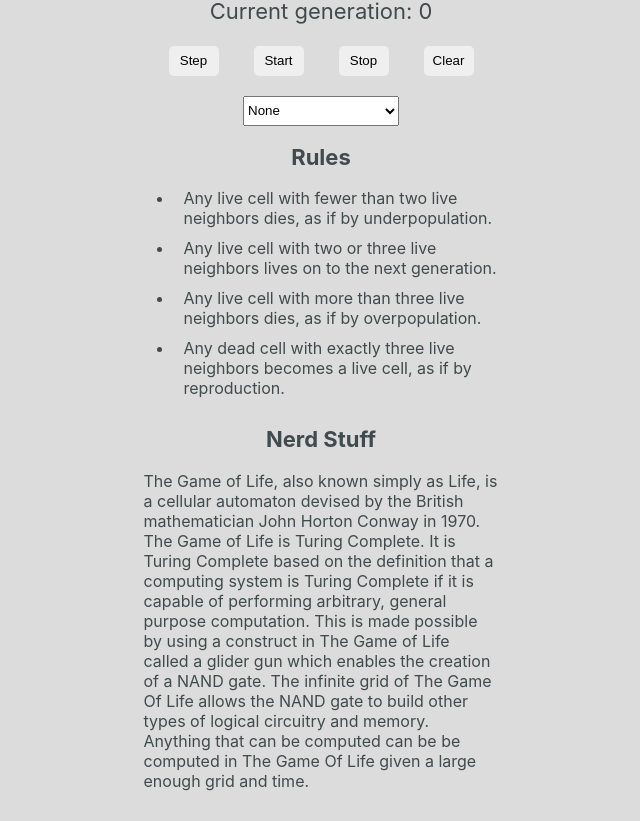
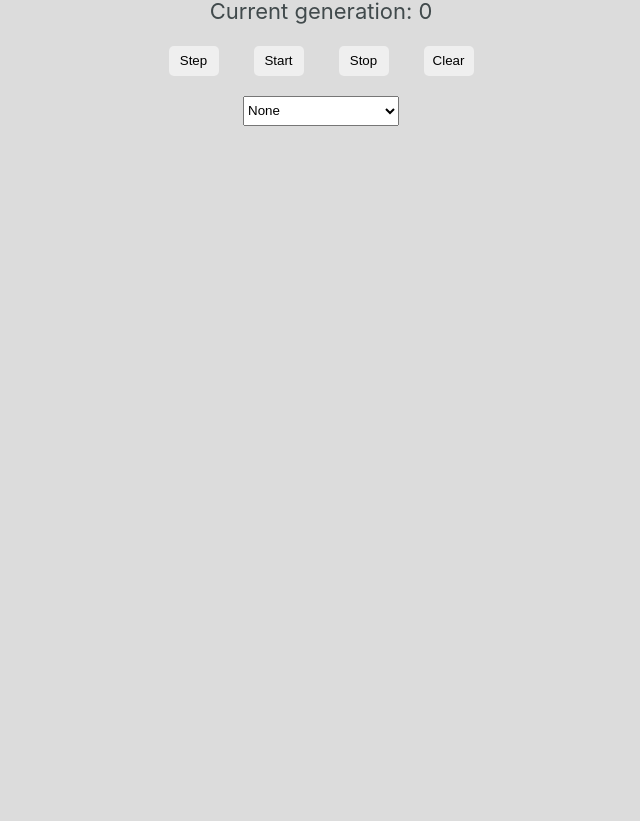
Before and after one commit to bloominstituteoftechnology/CS-Build-Week-1, a React (Create React App) app in the folder game-of-life/: page / in a window 1280 px wide. Shown: the part 475-1296 px from the top of the page, without its empty margins (319-959 px from the left). After the commit the page ends 800 px from the top, so only its background shows below. Built offline with nearby package versions, Linux system fonts and the light colour scheme.

Commit message:
removed text

```diff
--- a/game-of-life/src/App.js
+++ b/game-of-life/src/App.js
@@ -1,30 +1,13 @@
-import React, { Component } from 'react';
+import React, {Component} from 'react';
 import './App.css';
 import LifeCanvas from './gameComponents/LifeCanvas.js';
 
 class App extends Component {
-  render() {
+  render () {
     return (
       <div className="App">
         <h1>Conway's Game Of Life</h1>
-        <LifeCanvas/>
-        <h2>Rules</h2>
-        <ul>
-          <li><span>Any live cell with fewer than two live neighbors dies, as if by underpopulation.</span></li>
-          <li><span>Any live cell with two or three live neighbors lives on to the next generation.</span></li>
-          <li><span>Any live cell with more than three live neighbors dies, as if by overpopulation.</span></li>
-          <li><span>Any dead cell with exactly three live neighbors becomes a live cell, as if by reproduction.</span></li>
-        </ul>
-        <h2>Nerd Stuff</h2>
-        <p className='lifeInfo'>
-          The Game of Life, also known simply as Life, is a cellular automaton devised by the British mathematician
-          John Horton Conway in 1970.  The Game of Life is Turing Complete.  It is Turing Complete based on the definition that
-          a computing system is Turing Complete if it is capable of performing arbitrary, general purpose computation.
-          This is made possible by using a construct in The Game of Life called a glider gun which enables the creation of a
-          NAND gate.  The infinite grid of The Game Of Life allows the NAND gate to build other types of logical circuitry
-          and memory.  Anything that can be computed can be be computed in The Game Of Life given a large enough grid and
-          time.
-        </p>
+        <LifeCanvas />
       </div>
     );
   }
```
